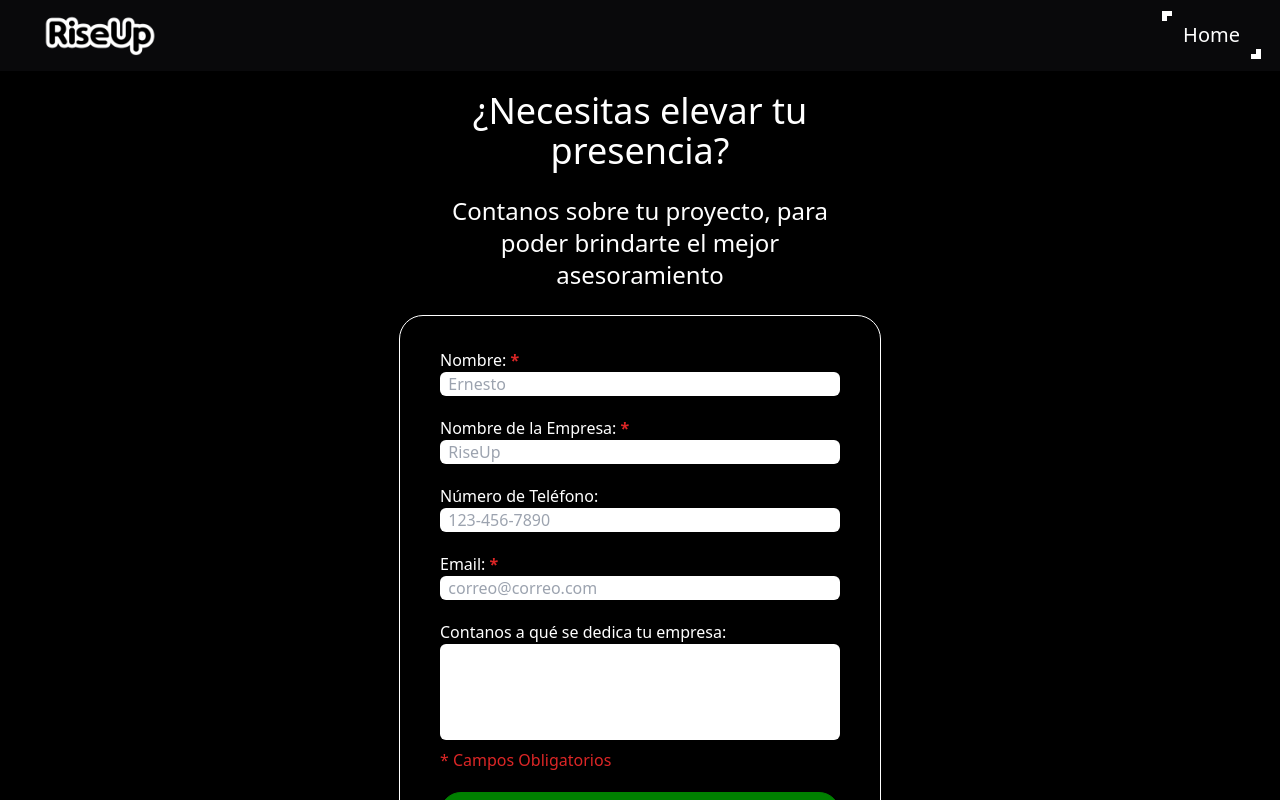
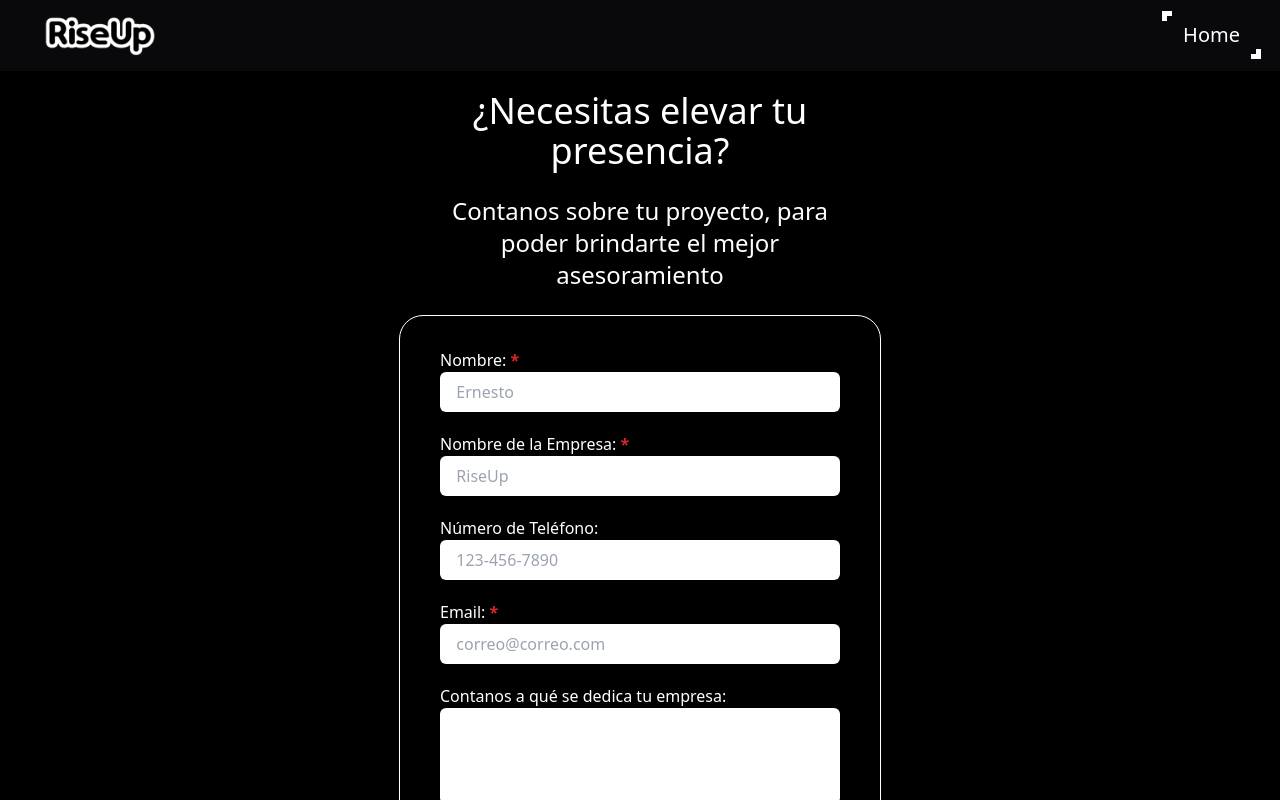
Before and after one commit to RiseUpGroup23/front-web, a React (Vite) app: page /enviar-correo in a window 1280 px wide. Shown: the top 800 px of the page. Built offline with nearby package versions, Linux system fonts and the light colour scheme.

Commit message:
avergas4

```diff
--- a/src/componentes/Views/FormularioContacto.jsx
+++ b/src/componentes/Views/FormularioContacto.jsx
@@ -110,7 +110,7 @@ export default function FormularioContacto() {
                             name="nombre"
                             value={formData.nombre}
                             onChange={handleInputChange}
-                            className={`text-black rounded-md ${errors.nombre && 'border-red-500'}`}
+                            className={`text-black rounded-md ${errors.nombre && 'border-red-500'} p-2`}
                             placeholder="  Ernesto"
                             required
                         />
@@ -124,7 +124,7 @@ export default function FormularioContacto() {
                             name="nombreEmpresa"
                             value={formData.nombreEmpresa}
                             onChange={handleInputChange}
-                            className={`text-black rounded-md ${errors.nombreEmpresa && 'border-red-500'}`}
+                            className={`text-black rounded-md ${errors.nombreEmpresa && 'border-red-500'} p-2`}
                             placeholder="  RiseUp"
                             required
                         />
@@ -136,7 +136,7 @@ export default function FormularioContacto() {
                             name="telefono"
                             value={formData.telefono}
                             onChange={handleInputChange}
-                            className={`text-black rounded-md ${errors.telefono && 'border-red-500'}`}
+                            className={`text-black rounded-md ${errors.telefono && 'border-red-500'} p-2`}
                             placeholder="  123-456-7890"
                         />
                         {errors.telefono && <p className="text-red-500">{errors.telefono}</p>}
@@ -148,7 +148,7 @@ export default function FormularioContacto() {
                             name="email"
                             value={formData.email}
                             onChange={handleInputChange}
-                            className={`text-black rounded-md ${errors.email && 'border-red-500'}`}
+                            className={`text-black rounded-md ${errors.email && 'border-red-500'} p-2`}
                             placeholder="  correo@correo.com"
                             required
                         />
@@ -162,7 +162,7 @@ export default function FormularioContacto() {
                             onChange={handleInputChange}
                             cols="30"
                             rows="10"
-                            className="text-black resize-none h-24 rounded-md"
+                            className="text-black resize-none h-24 rounded-md p-2"
                         />
                     </div>
 
```
